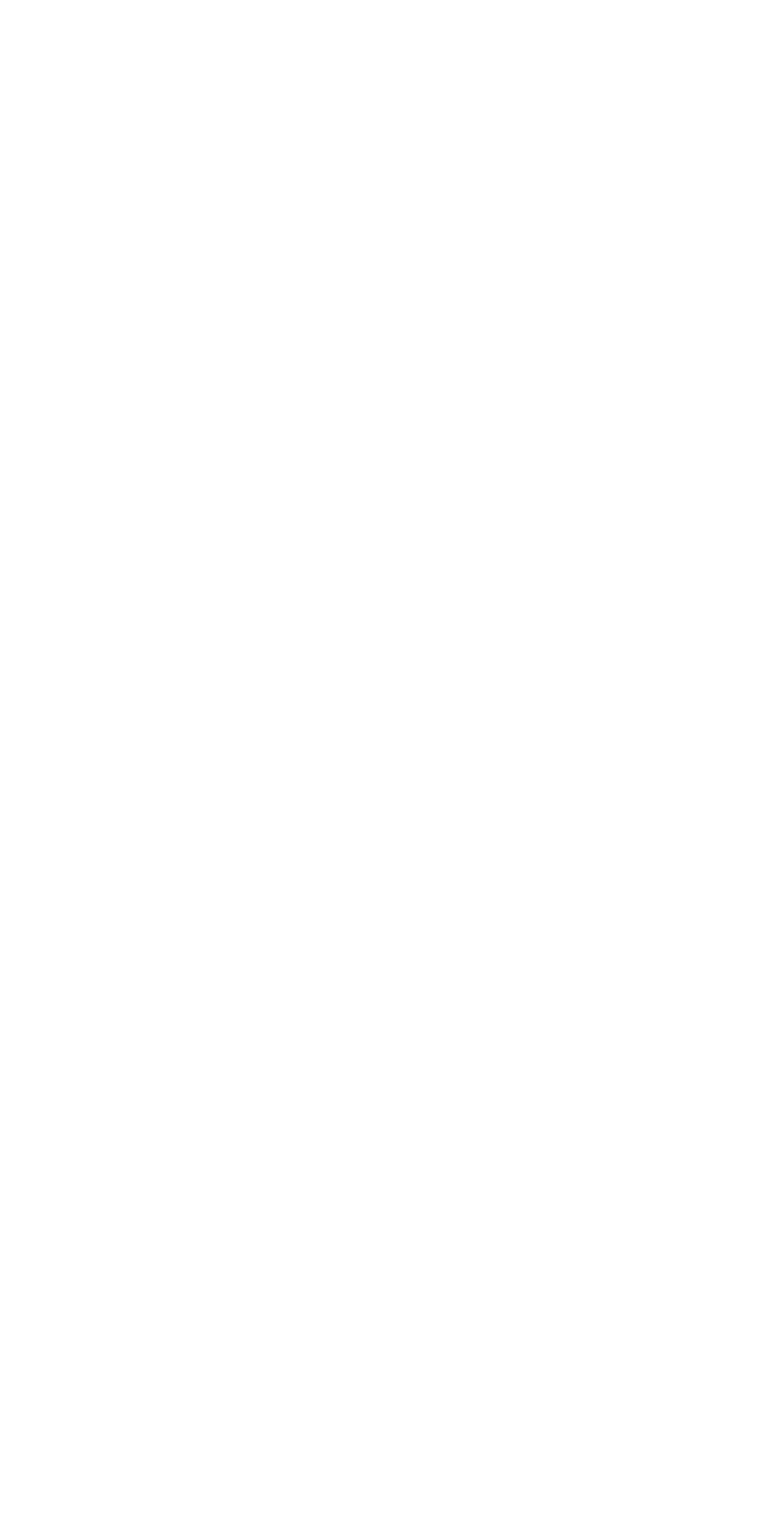
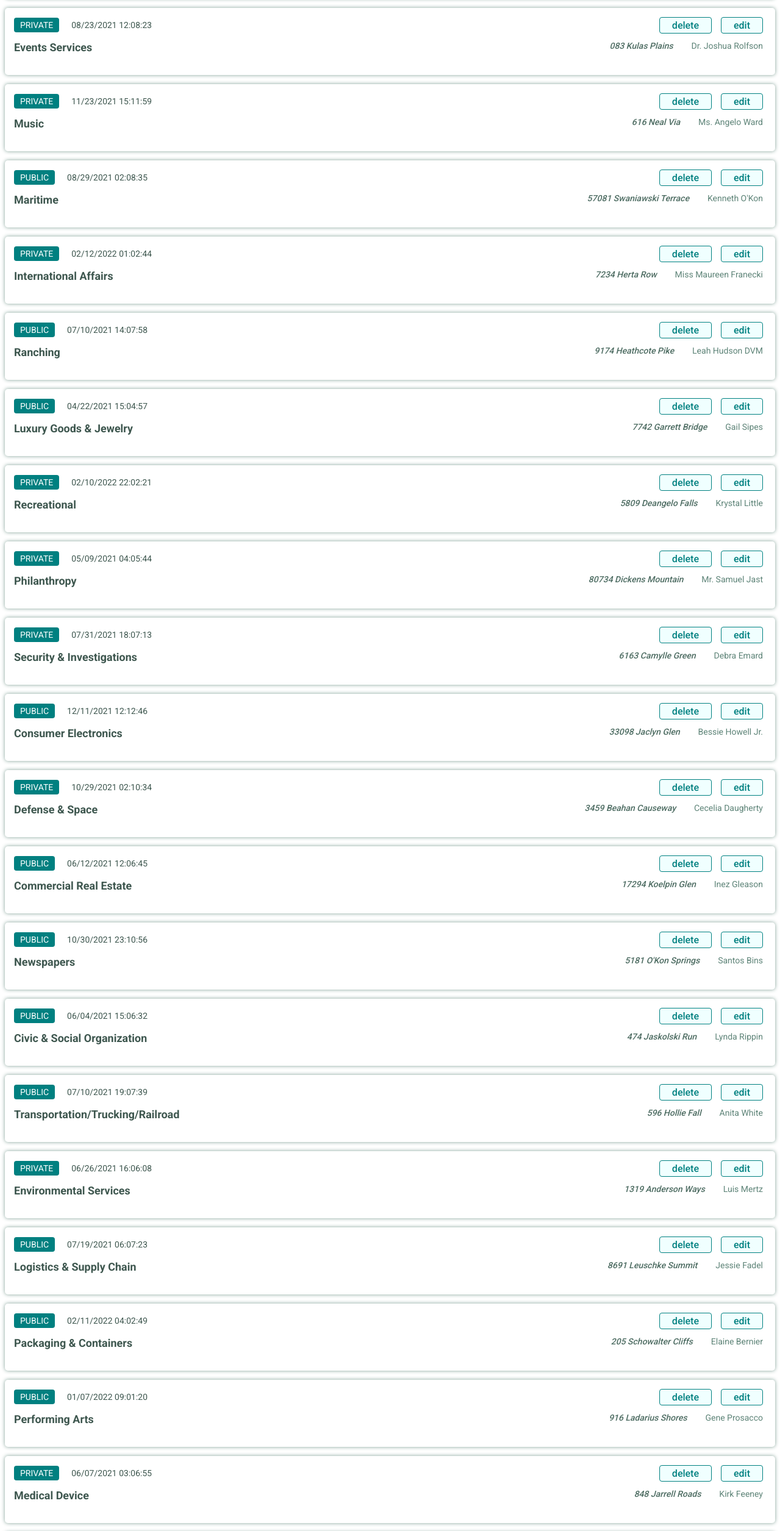
Before and after one commit to ronniebm/react-js-events-list-app-with-crud, a React (Create React App) app: page / in a window 1280 px wide. Shown: the part 250-2761 px from the top of the page at 61% size. Before the commit the page ends 800 px from the top, so only its background shows below. Built offline with nearby package versions, Linux system fonts and the light colour scheme; no server answers; data requests are answered from the project's data file.

Commit message:
integrate useState into EditData & InsertData components

```diff
--- a/db.json
+++ b/db.json
@@ -794,11 +794,11 @@
     },
     {
       "id": 100,
-      "name": "Religious Institutions",
-      "location": "6821 Marielle Overpass",
-      "hostname": "Jackie Lubowitz",
+      "name": "The big Event !!!",
+      "location": "Barranquilla",
+      "hostname": "Ronnie B.",
       "type": "public",
-      "date": "12/05/2021 06:12:21"
+      "date": "05/24/2021 15:05:38"
     }
   ]
 }
--- a/src/App.js
+++ b/src/App.js
@@ -13,16 +13,14 @@ import axios from 'axios';
 import './styles/App.css';
 
 
-const baseUrl = `https://json-server-event-list-testing.herokuapp.com/events/`;
-// const baseUrl = `http://localhost:3001/events/`;
+// const baseUrl = `https://json-server-event-list-testing.herokuapp.com/events/`;
+const baseUrl = `http://localhost:3001/events/`;
 
 
 export const App = () => {
 
   const [data, setData] = useState([]);
   const [insertMenu, setInsertMenu] = useState(false);
-  const [editMenu, setEditMenu] = useState(false);
-  const [deleteMenu, setDeleteMenu] = useState(false);
   const [eventSelected, setEventSelected] = useState({
     id: '',
     name: '',
@@ -66,7 +64,6 @@ export const App = () => {
         return obj;
       })
       setData(newData);
-      openCloseEditData();
       //set state apagar spinner
     })
   }
@@ -76,63 +73,38 @@ export const App = () => {
     await axios.delete(baseUrl + eventSelected.id)
     .then(response => {
       setData(data.filter(obj => obj.id !== eventSelected.id))
-      openCloseDeleteData()
     })
-  }
+  };
 
   const openCloseInsertData = () => {
     setInsertMenu(!insertMenu);
-  }
-
-  const openCloseEditData = () => {
-    setEditMenu(!editMenu);
-  }
-
-  const openCloseDeleteData = () => {
-    setDeleteMenu(!deleteMenu);
-  }
+  };
 
   const selectEvent = (theEvent, mode) => {
     setEventSelected(theEvent);
-    (mode === 'edit') ? openCloseEditData() : openCloseDeleteData();
   };
 
   useEffect( () => {
     getRequest();
-  },[])
+  },[]);
 
   return (
     <Router>
-
       <div className="app">
-
-        {
-          insertMenu ? <InsertData
-                          openCloseInsertData={openCloseInsertData}
-                          handleChange={handleChange}
-                          postRequest={postRequest}
-                      /> : null
-        }
-
-        {
-          deleteMenu ? <DeleteData
-                        openCloseDeleteData={openCloseDeleteData}
-                        deleteRequest={deleteRequest}
-                        eventSelected={eventSelected}
-                    /> : null
-        }
-
-
-
         <Switch>
 
-          <Route path="/create">
-            ...
+          <Route path="/new">
+            <InsertData
+                openCloseInsertData={openCloseInsertData}
+                handleChange={handleChange}
+                postRequest={postRequest}
+            />
           </Route>
+
 
           <Route path="/edit/:eventId">
             <EditData
-                openCloseEditData={openCloseEditData}
+                // openCloseEditData={openCloseEditData}
                 handleChange={handleChange}
                 putRequest={putRequest}
                 eventSelected={eventSelected}
@@ -141,25 +113,29 @@ export const App = () => {
             />
           </Route>
 
+
           <Route path="/delete">
-            ...
+            <DeleteData
+                deleteRequest={deleteRequest}
+                eventSelected={eventSelected}
+              />
           </Route>
 
+
           <Route exact ={true} path="/">
+            <EventToolBar openCloseInsertData={openCloseInsertData} />
 
-            <EventToolBar openCloseInsertData={openCloseInsertData} />
             {data.map(obj => (
             <Card
               key={obj.id}
               name={obj.name} location={obj.location} hostname={obj.hostname}
               type={obj.type} date={obj.date} id={obj.id} obj={obj}
-              selectEvent={selectEvent} openCloseEditData={openCloseEditData}
-              openCloseDeleteData={openCloseDeleteData}/>
+              selectEvent={selectEvent}
+              />
             ))}
           </Route>
 
         </Switch>
-
       </div>
     </Router>
   )
--- a/src/components/DeleteData.js
+++ b/src/components/DeleteData.js
@@ -1,15 +1,22 @@
-import React from 'react';
+import React, { useState } from 'react';
 import {Link} from 'react-router-dom';
 import '../styles/DeleteData.css'
 
-export const DeleteData = ({openCloseDeleteData, deleteRequest, eventSelected}) => {
+export const DeleteData = ({ deleteRequest, eventSelected}) => {
+
+  const [deleteMenu, setDeleteMenu] = useState(false);
+
+  const openCloseDeleteData = () => {
+    setDeleteMenu(!deleteMenu);
+  }
+
   return (
     <div className="delete-fields">
       <div className="delete-fields__wrapper">
         <p>Do you want to delete the event: <br/><br/><b>{eventSelected && eventSelected.name}</b> ?</p>
         <Link to="/">
           <button className="delete-fields__buttons" onClick={()=>openCloseDeleteData()}>Cancel</button>
-          <button className="delete-fields__buttons" onClick={()=>deleteRequest()}>Delete</button>
+          <button className="delete-fields__buttons" onClick={()=>deleteRequest() && openCloseDeleteData()}>Delete</button>
         </Link>
       </div>
     </div>
--- a/src/components/EditData.js
+++ b/src/components/EditData.js
@@ -1,15 +1,14 @@
-import React from 'react';
-import {Link, useParams} from 'react-router-dom';
+import React, { useState } from 'react';
+import {Link} from 'react-router-dom';
 import '../styles/EditData.css'
 
-export const EditData = ({openCloseEditData, handleChange, putRequest, eventSelected, setEventSelected, selectEvent, data}) => {
+export const EditData = ({handleChange, putRequest, eventSelected, setEventSelected, selectEvent, data}) => {
 
-  let eventId = Number(useParams().eventId);
+  const [editMenu, setEditMenu] = useState(false);
 
-  if(eventSelected.id === ''){
-    eventSelected = data[eventId - 1];
+  const openCloseEditData = () => {
+    setEditMenu(!editMenu);
   }
-
 
   return (
     <div className="edit-fields">
@@ -22,6 +21,8 @@ export const EditData = ({openCloseEditData, handleChange, putRequest, eventSele
         <div><input onChange={handleChange} className="edit-fields__all edit-fields__field" type="text" name="date" placeholder="date" value={eventSelected && eventSelected.date}/></div>
         <Link to="/">
           <button className="edit-fields__buttons" onClick={()=>openCloseEditData()}>Cancel</button>
+        </Link>
+        <Link to="/">
           <button className="edit-fields__buttons" onClick={()=>putRequest()}>Save</button>
         </Link>
       </div>
```
